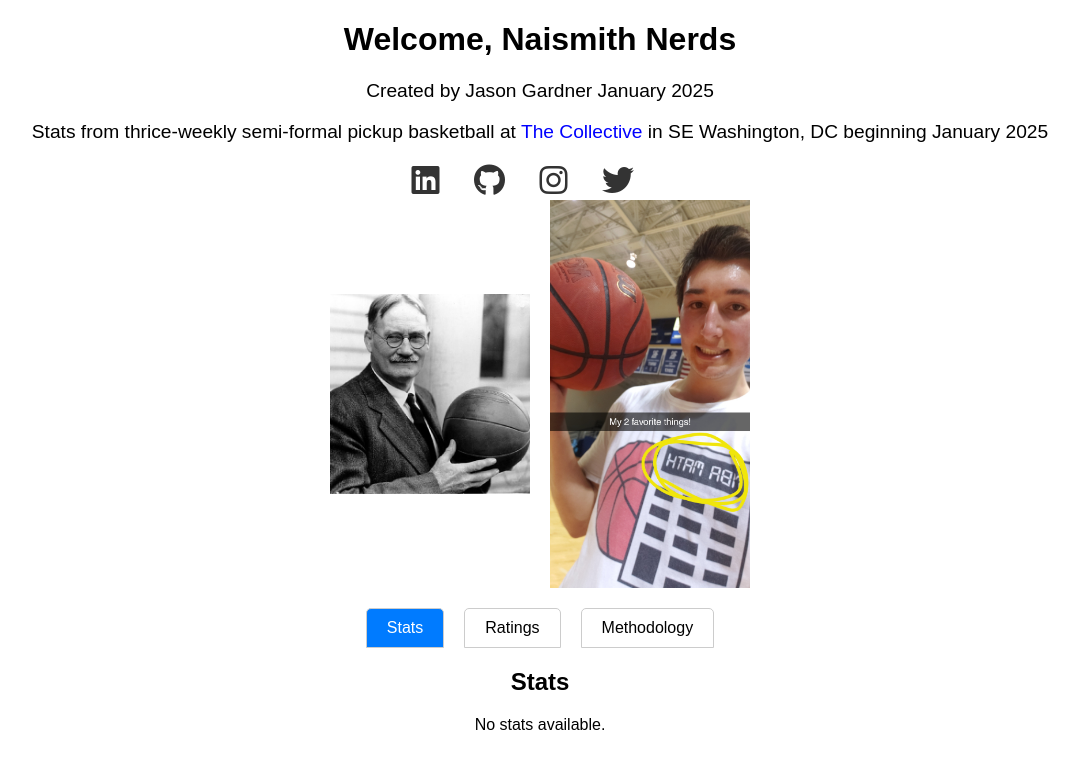
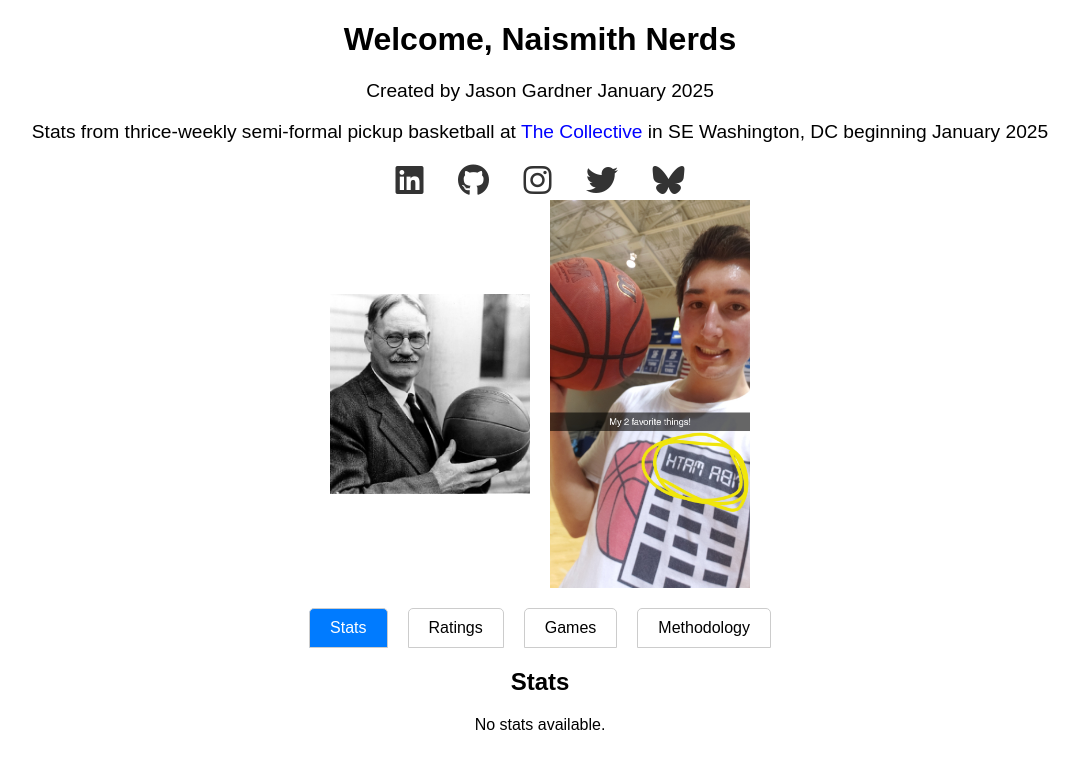
Before and after one commit to jmgjasongardner/naismith-nerds, a Flask app: template flask_app/templates/index.html in a window 1280 px wide. Shown: the top 769 px of the page, without its empty margins (100-1179 px from the left). Run offline with Flask 3, Linux system fonts and the light colour scheme; the template is opened without the code that fills it, so the values that code supplies are empty; some libraries are stand-ins or nearby versions.

Commit message:
add games tab
include Nico and AJ tiers

```diff
--- a/collective_bball/eda_main.py
+++ b/collective_bball/eda_main.py
@@ -82,7 +82,7 @@ def generate_stats(run_locally=False):
         player_stats.to_pandas().to_csv(f"collective_bball/raw-stats/PlayerStats-{date.today()}.csv", index=False)
         print(player_stats.to_pandas())
 
-    return player_stats.to_pandas()
+    return player_stats.to_pandas(), df.to_pandas()
 
 if __name__ == "__main__":
 
@@ -90,4 +90,4 @@ if __name__ == "__main__":
     parser.add_argument("--run_locally", action="store_true")
     args, unknown = parser.parse_known_args()
 
-    stats = generate_stats(run_locally=args.run_locally)
+    stats, games = generate_stats(run_locally=args.run_locally)
--- a/collective_bball/web_data_loader.py
+++ b/collective_bball/web_data_loader.py
@@ -25,7 +25,8 @@ def format_stats(stats_df):
 
 def get_stats():
     """Return formatted stats with renamed columns and rounded values."""
-    return format_stats(generate_stats())  # Apply formatting before sending
+    stats, games = generate_stats()
+    return format_stats(stats), games.to_dict(orient="records")  # Apply formatting before sending
 
 
 def get_ratings():
--- a/flask_app/app.py
+++ b/flask_app/app.py
@@ -21,13 +21,13 @@ def run_rapm_model():
 def home():
     run_rapm_model()  # Run the model before fetching the data
 
-    stats_data = get_stats()  # Pull stats dict
+    stats_data, games_data = get_stats()  # Pull stats dict
     players_data, best_alpha = get_ratings()
 
     return render_template(
-        "index.html", stats=stats_data, players=players_data, best_alpha=best_alpha
+        "index.html", stats=stats_data, games=games_data, players=players_data, best_alpha=best_alpha
     )
 
 
 if __name__ == "__main__":
-    app.run(host="0.0.0.0", port=4000, debug=True)
+    app.run(host="0.0.0.0", port=4010, debug=True)
--- a/flask_app/templates/index.html
+++ b/flask_app/templates/index.html
@@ -11,7 +11,7 @@
     <link rel="stylesheet" href="https://cdn.datatables.net/1.11.5/css/jquery.dataTables.min.css">
 
     <!-- Include Font Awesome for icons -->
-    <link href="https://cdnjs.cloudflare.com/ajax/libs/font-awesome/6.0.0-beta3/css/all.min.css" rel="stylesheet">
+    <link href="https://cdnjs.cloudflare.com/ajax/libs/font-awesome/6.7.2/css/all.min.css" rel="stylesheet">
 
 <style>
         body {
@@ -114,7 +114,7 @@
         <a href="https://github.com/jmgjasongardner/naismith-nerds" target="_blank"><i class="fab fa-github"></i></a>
         <a href="https://www.instagram.com/jmgjasongardner" target="_blank"><i class="fab fa-instagram"></i></a>
         <a href="https://twitter.com/jmgjasongardner" target="_blank"><i class="fab fa-twitter"></i></a>
-        <a href="https://bsky.app/profile/jmgard.bsky.social" target="_blank"><i class="fa-brands fa-bluesky"></i></a>
+        <a href="https://bsky.app/profile/jmgard.bsky.social" target="_blank"><i class="fab fa-bluesky"></i></a>
     </div>
 
     <!-- Image Container for Naismith and Collective -->
@@ -129,6 +129,7 @@
     <div class="tabs">
         <div class="tab active" data-target="stats">Stats</div>
         <div class="tab" data-target="ratings">Ratings</div>
+        <div class="tab" data-target="games">Games</div>
         <div class="tab" data-target="methodology">Methodology</div>
     </div>
 
@@ -186,6 +187,33 @@
         {% endif %}
     </div>
 
+       <!-- Tab Content -->
+    <div class="tab-content games">
+        <h2>Games</h2>
+        {% if games %}
+        <table id="gamesTable">
+            <thead>
+                <tr>
+                    {% for col in games[0].keys() %}
+                        <th>{{ col }}</th>
+                    {% endfor %}
+                </tr>
+            </thead>
+            <tbody>
+                {% for row in games %}
+                    <tr>
+                        {% for value in row.values() %}
+                            <td>{{ value }}</td>
+                        {% endfor %}
+                    </tr>
+                {% endfor %}
+            </tbody>
+        </table>
+        {% else %}
+            <p>No game data available.</p>
+        {% endif %}
+    </div>
+
     <div class="tab-content methodology">
         <h2>Methodology</h2>
         <p>Hello, my fellow hoops nerd!</p>
```
Also changed, not shown: 1 other file.
